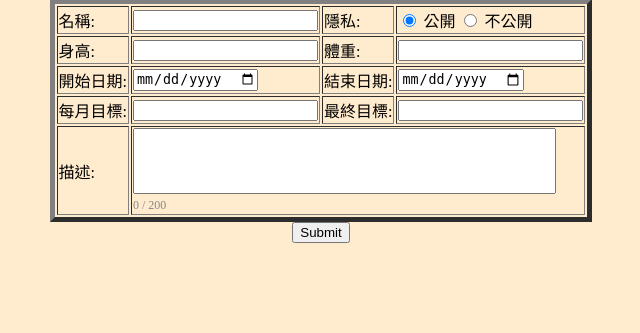
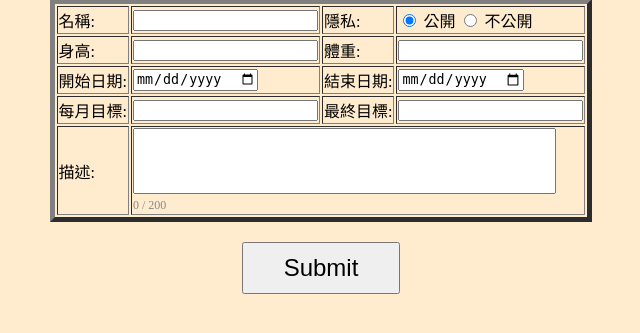
Before and after one commit to ananbbnn/django_losefatplan, a Django app: page /plan/create_plan/ in a window 1280 px wide. Shown: the part 127-460 px from the top of the page, without its empty margins (319-959 px from the left). Run offline with Django 5.2, Linux system fonts and the light colour scheme; the visitor is signed in with stand-in values (Sample User, id 1).

Commit message:
準備做submit

```diff
--- a/losefatplan/settings.py
+++ b/losefatplan/settings.py
@@ -90,7 +90,7 @@ DATABASES = {
         'ENGINE': 'django.db.backends.mysql',
         'NAME':'plan',
         'USER':'root',
-        'PASSWORD':'12345678',
+        'PASSWORD':'ananbbnn2',
         'HOST':'127.0.0.1',
         'PORT':3306,
     }
--- a/plan/templates/plan/create_plan.html
+++ b/plan/templates/plan/create_plan.html
@@ -27,8 +27,10 @@
 
 {% block body %}
     {% if user.is_authenticated %}
-        <form action="" id="plan-form">
-            <div class="plan-info">
+    <div class="plan-info"></div>
+        <form action="" method="post">
+            {% csrf_token %}
+
             <table id="plan-table" border="5">
                 <tr>
                     <td><label for="name">名稱:</label></td>
@@ -74,8 +76,11 @@
                     </td>
                 </tr>
             </table>
-                <button type="submit">Submit</button>
+            <div style="display: flex; justify-content: center; margin-top: 20px;">
+                <button type="submit" style="font-size: 1.5em; padding: 10px 40px;">Submit</button>
             </div>
+
         </form>
+    </div>
     {% endif %}
 {% endblock %}
--- a/templates/userbase.html
+++ b/templates/userbase.html
@@ -190,8 +190,7 @@
 <body>
     <div id="nav-bar">
         <div class="nav-left">
-            <a href="#">Home</a>
-            <a class="button" href="#">Create</a>
+            <a href="/">Home</a>
         </div>
         <div class="nav-right">
             {% if user.is_authenticated %}
--- a/user/views.py
+++ b/user/views.py
@@ -22,7 +22,7 @@ def user_login(request):
         else:
             login(request, user)
             message = '登入成功!'
-            return redirect('login')
+            return redirect('home_page')
 
 
 
--- a/絕望的代辦事項.txt
+++ b/絕望的代辦事項.txt
@@ -25,6 +25,7 @@
 	右上都要顯示使用者姓名/登出 or 註冊/登入
     登入才能建立計畫
     登入可以查詢自己的計畫
+    使用者資訊頁面，點擊右上角使用者姓名可進入
 
 新增功能:
 	BMI計算
```
Also changed, not shown: plan/migrations/0001_initial.py, plan/migrations/0002_plan_user.py (deleted). Lines whose indentation alone changed are shown as unchanged.
